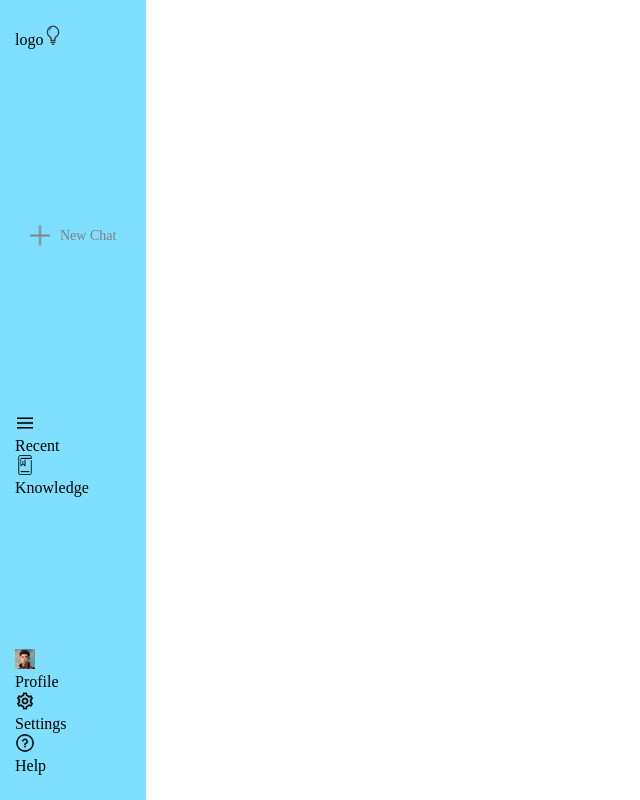
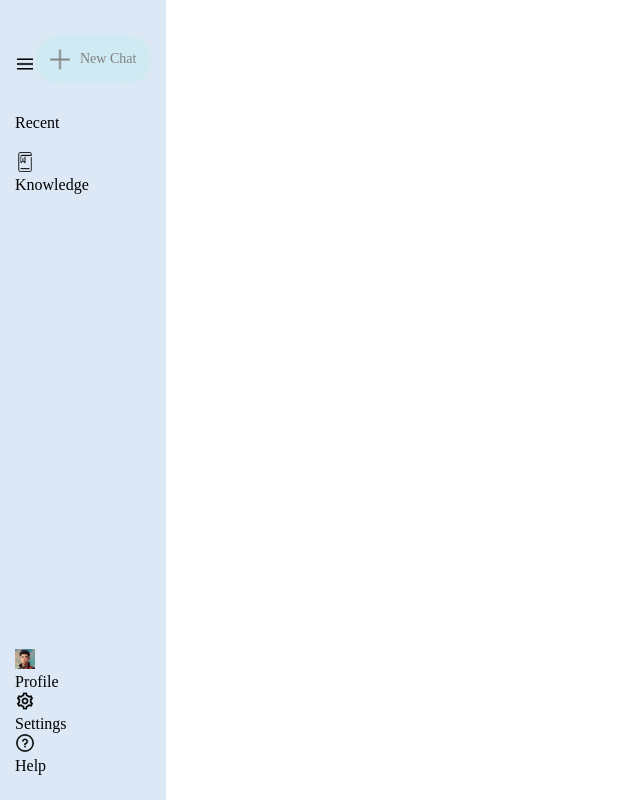
Before and after one commit to Mahmoud-8/Chat-AI, a React (Vite) app: page / in a window 1280 px wide. Shown: the whole page, without its empty margins (0-640 px from the left). Built offline with nearby package versions, Linux system fonts and the light colour scheme.

Commit message:
done style for sidebar

```diff
--- a/src/components/Sidebar/Sidebar.css
+++ b/src/components/Sidebar/Sidebar.css
@@ -3,7 +3,7 @@
     display: inline-flex;
     flex-direction: column;
     justify-content: space-between;
-    background-color: rgb(127, 223, 255);
+    background-color: rgb(220, 232, 245);
     padding: 25px 15px;
 }
 
@@ -21,11 +21,22 @@
     margin-top: 10px;
     display: inline-flex;
     align-items: center;
+    gap: 10px;
     padding: 10px 15px;
-    gap: 10px;
+    background-color: rgb(208, 234, 243);
     border-radius: 50px;
     font-size: 14px;
     color: gray;
-    background-color: rgb(127, 223, 255);
+    cursor: pointer;
 
 }
+
+.sidebar .recent{
+    display: flex;
+    flex-direction: column;
+}
+
+.sidebar .recent-title{
+    margin-top: 30px;
+    margin-bottom: 20px;
+}
--- a/src/components/Sidebar/Sidebar.jsx
+++ b/src/components/Sidebar/Sidebar.jsx
@@ -5,18 +5,11 @@ export default function Sidebar() {
     return (
         <div className='sidebar'>
             <div className="top">
-                logo
-                <img className='menu' src={assets.bulb_icon} alt="" />
-            </div>
+                <img className='menu' src={assets.menu_icon} alt="" />
             <div className='new-chat'>
                     <img src={assets.plus_icon} alt="" />
                     <p>New Chat</p>
                 </div>
-
-
-            <div className="top">
-                <img className='menu' src={assets.menu_icon} alt="" />
-
                 <div className='recent'>
                     <p className="recent-title">Recent</p>
                     <div className="recent-entry">
@@ -25,6 +18,7 @@ export default function Sidebar() {
                     </div>
                 </div>
             </div>
+
 
 
             <div className="bottom">
```
